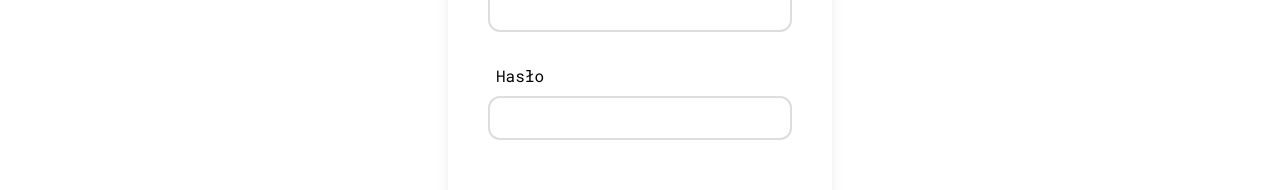
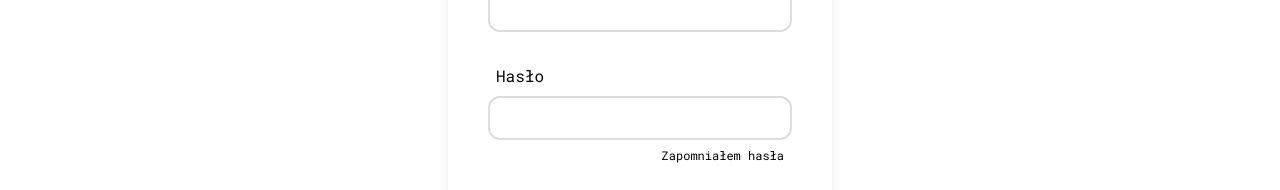
Before and after one commit to ProOnDesk/nauczajka-front-react, a React (Vite) app: page /login in a window 1280 px wide. Shown: the part 306-496 px from the top of the page. Built offline with nearby package versions, Linux system fonts and the light colour scheme.

Commit message:
ui finished loginpage

```diff
--- a/src/pages/LoginPage.jsx
+++ b/src/pages/LoginPage.jsx
@@ -1,9 +1,10 @@
 import { useForm } from 'react-hook-form';
-import BackgroundContainer from '../features/login/BackgroundContainer';
+import BackgroundContainer from '../ui/BackgroundContainer';
 import { useUserWidth } from '../hooks/useUserWidth';
 import NavLinkBtn from '../ui/Inputs/NavLinkBtn';
-import TextInput from '../ui/Inputs/TextInput';
+import TextInput from '../features/Auth/TextInput';
 import Button from '../ui/Inputs/Button';
+import toast from 'react-hot-toast';
 
 function LoginPage() {
 	const width = useUserWidth();
@@ -22,7 +23,7 @@ function LoginPage() {
 			{width > 800 && <BackgroundContainer />}
 			<form
 				onSubmit={handleSubmit(onSubmit)}
-				className='flex justify-center items-center md:py-10 '
+				className='relative flex justify-center items-center md:py-10 '
 			>
 				<div className='sm:w-96 px-5 sm:px-10 pb-10 pt-5 bg-white sm:shadow-lg shadow-shadowBlack rounded-xl gap-8 flex flex-col items-center'>
 					<div className='relative'>
@@ -39,13 +40,25 @@ function LoginPage() {
 						type={'e-mail'}
 					/>
 
+					<div className='relative w-full'>
 						<TextInput
 							register={register}
 							error={errors?.password?.message}
 							label={'Hasło'}
 							field={'password'}
-						type={'text'}
+							type={'password'}
 						/>
+						<button
+							className={`flex hover:text-mainPurple hover:cursor-pointer absolute text-[12px] text-center right-2 -bottom-6 ${
+								errors.password &&
+								' w-6 left-36 -bottom-10 sm:w-full sm:left-44 sm:-bottom-6'
+							}`}
+							onClick={() => toast('Przypomnij hasło')}
+							type='button'
+						>
+							Zapomniałem hasła
+						</button>
+					</div>
 
 					<div className='mt-5'>
 						<Button type='submit'>Zaloguj się</Button>
@@ -53,6 +66,7 @@ function LoginPage() {
 
 					<NavLinkBtn to='/register'>Zarejestruj się</NavLinkBtn>
 				</div>
+				<div className=''></div>
 			</form>
 		</>
 	);
```
Also changed, not shown: src/features/Auth/TextInput.jsx (renamed from src/ui/Inputs/TextInput.jsx), src/ui/BackgroundContainer.jsx (renamed from src/features/login/BackgroundContainer.jsx), src/ui/BackgroundElement.jsx (renamed from src/features/login/BackgroundElement.jsx). Lines whose indentation alone changed are shown as unchanged.
